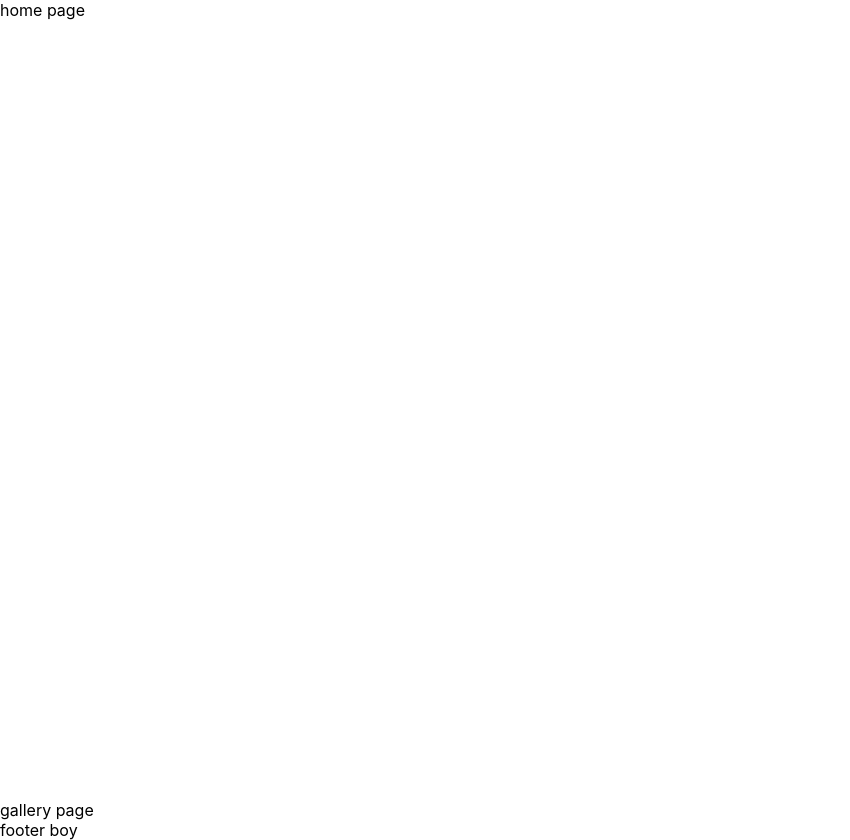
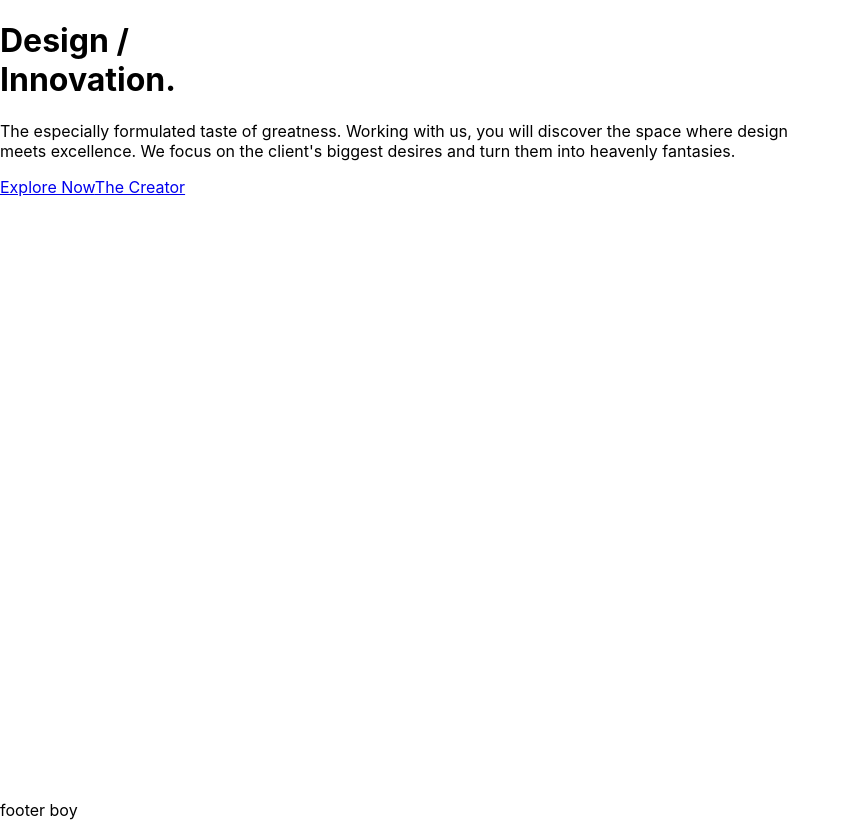
Before and after one commit to Barendan/digitaldreams, a React app: page / in a window 1280 px wide. Shown: the whole page, without its empty margins (0-850 px from the left). Built offline with nearby package versions, Linux system fonts and the light colour scheme.

Commit message:
fixed code in switch statement;added react slick module; fixed JSON errors

```diff
--- a/package.json
+++ b/package.json
@@ -43,6 +43,7 @@
     "react-app-polyfill": "^0.2.0",
     "react-dev-utils": "^7.0.0",
     "react-dom": "^16.7.0",
+    "react-slick": "^0.23.2",
     "resolve": "1.8.1",
     "sass-loader": "7.1.0",
     "style-loader": "0.23.0",
--- a/src/catalog.json
+++ b/src/catalog.json
@@ -14,19 +14,19 @@
 			"id":1,
 			"title":"Combadi Contact",
 			"image":"combadi.png",
-			"category":["contact"],
+			"category":["contact"]
 		},
 		{
 			"id":2,
 			"title":"Hash Blog",
 			"image":"bloghash.jpg",
-			"category":["blog"],
+			"category":["blog"]
 		},
 		{
 			"id":3,
 			"title":"Blog-Masonry",
 			"image":"blogmason.jpg",
-			"category":["blog"],
+			"category":["blog"]
 		}
 	],
 	"website":[
@@ -565,22 +565,6 @@
 			"link":"http://direnduvar.com/#x=-102&y=-91&z=3",
 			"description":"turkish for resistor wall or maybe resistance wall, very interesting concept, everyone can sign a wall, there is a lot of space and everyone else can see it. have not yet figured out how to write myself",
 			"category":["interactive"]
-		},
-		{
-			"id":69,
-			"title":"",
-			"image":"",
-			"link":"",
-			"description":"",
-			"category":[""]
-		},
-		{
-			"id":70,
-			"title":"",
-			"image":"",
-			"link":"",
-			"description":"",
-			"category":[""]
-		},
+		}
 	]
 }
--- /dev/null
+++ b/src/components/Gallery/galleryItems.js
@@ -0,0 +1,53 @@
+import React from 'react';
+import Slick from 'react-slick';
+
+
+const GalleryItems = (props) => {
+
+	let template = null;
+	const settings = {
+		dots: true,
+		infinite: true,
+		arrows: false,
+		speed: 500,
+		slidesToShow: 1,
+		sldiesToScroll: 1,
+		...props.settings
+	}
+
+	switch(props.type){
+		case ('website'):
+			template = props.data.map( (item, i) => {
+				return(
+					<div key={i} className="gallery_template">
+						<a href={item.link}>
+							<div className="display_image"
+								 style= {{
+								 	background:`url(../images/${item.image})`
+								}}
+							>
+								<div className="display_title">
+									{item.title}
+								</div>
+							</div>
+						</a>
+					</div>
+				)
+			})
+			break;
+		// case ('picture'):
+		// 	template = null;
+		// 	break;
+		default:
+			template = null;
+	}
+
+	return(
+		<Slick {...settings} >
+			{template}
+		</Slick>
+	)
+}
+
+
+export default GalleryItems
--- /dev/null
+++ b/src/components/Gallery/galleryPage.css
@@ -0,0 +1,4 @@
+
+h1 {
+
+}
--- a/src/components/Gallery/galleryPage.js
+++ b/src/components/Gallery/galleryPage.js
@@ -1,17 +1,23 @@
 import React, { Component } from 'react';
 
+import GalleryItems from './galleryItems';
+import './galleryPage.css';
+
+import JSON from '../../catalog.json';
 
 
 class GalleryPage extends Component {
 
+
 	state = {
-
+		data: []
 	}
 
 	render(){
+		console.log(JSON)
 		return(
 			<div>
-				gallery page
+				<GalleryItems />
 			</div>
 		)
 	}
--- a/src/components/Home/homePage.css
+++ b/src/components/Home/homePage.css
@@ -5,3 +5,7 @@
 	overflow: hidden;
 	box-sizing:border-box;
 }
+
+.home-wrapper {
+
+}
--- a/src/components/Home/homePage.js
+++ b/src/components/Home/homePage.js
@@ -13,7 +13,20 @@ class Home extends Component {
 		return(
 			<div className="page">
 				<div className="home-wrapper">
-					home page
+					<div className="home-main">
+						<h1>Design / <br/>
+							Innovation.
+						</h1>
+						<p className="intro">
+							The especially formulated taste of greatness.
+							Working with us, you will discover the space where design meets excellence.
+							We focus on the client's biggest desires and turn them into heavenly fantasies.
+						</p>
+						<span className="links">
+							<a href="#">Explore Now</a>
+							<a href="#">The Creator</a>
+						</span>
+					</div>
 				</div>
 			</div>
 		)
```
Also changed, not shown: src/components/sliderTemplate.js (deleted, +0 -57 lines), 1 other file (tests, documents, lock files or other folders).
